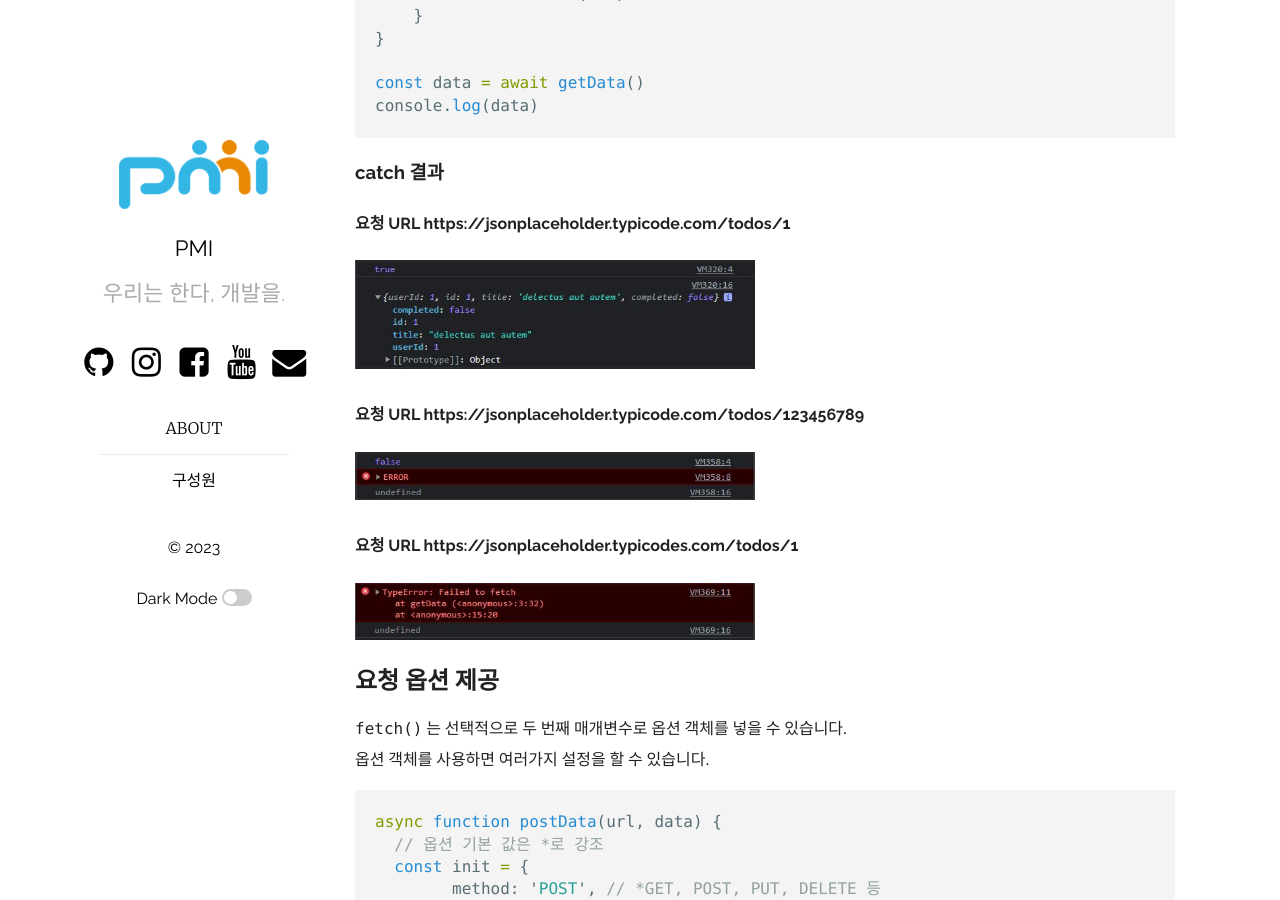
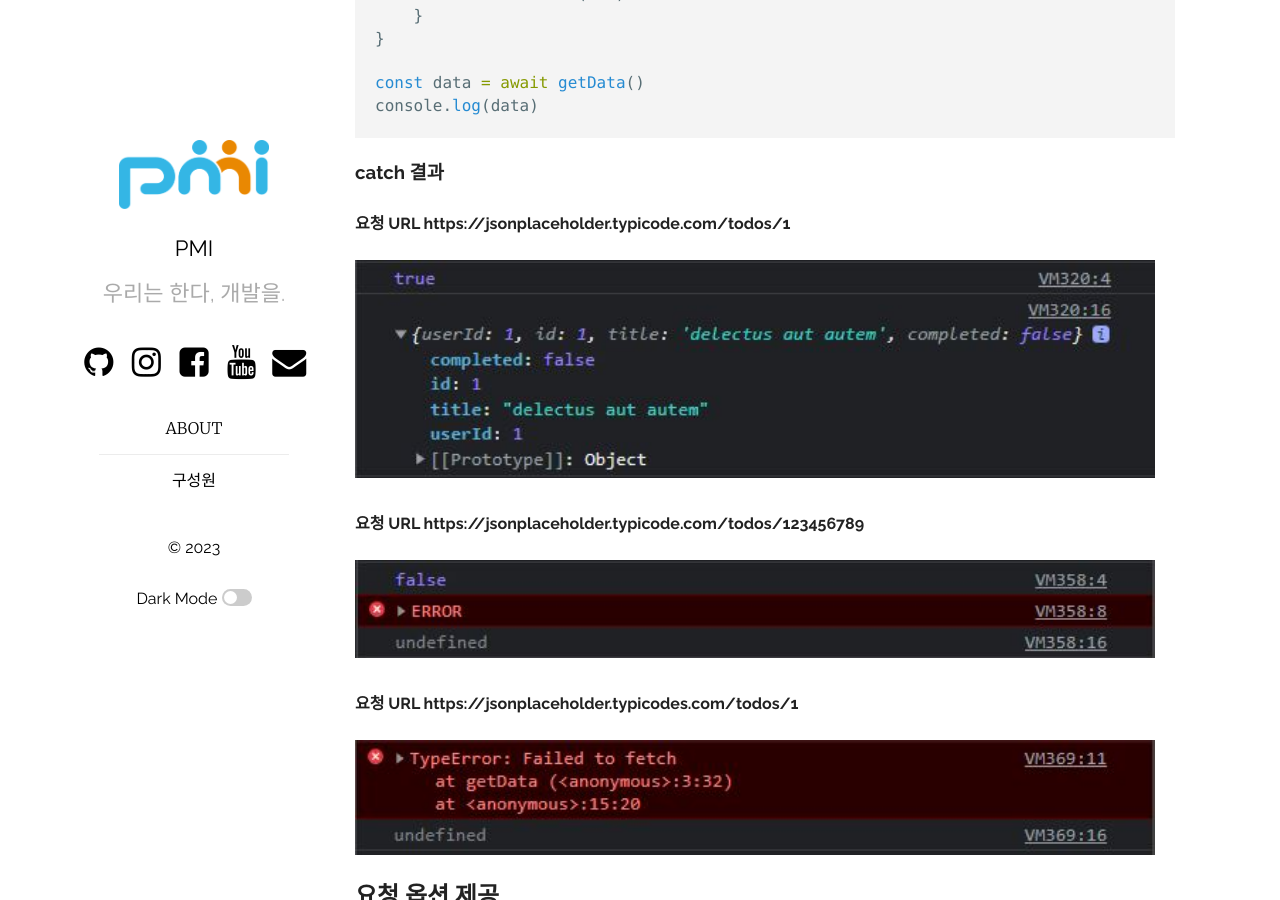
Before and after one commit to pmirnc-dev/pmirnc-dev.github.io, a Jekyll site: the page built from _posts/2023-03-27-fetch.md, in a window 1280 px wide and 900 px high, scrolled down 2074 px. Built offline with Jekyll 4.4.1, drawn with Linux system fonts in a browser that asks for light colours; comment, search, counter and statistics services are not loaded.

Commit message:
feat(post): Fetch API 게시물 이미지 넓이 수정

```diff
--- a/_posts/2023-03-27-fetch.md
+++ b/_posts/2023-03-27-fetch.md
@@ -87,13 +87,13 @@ console.log(data)
 
 ### catch 결과
 #### 요청 URL https://jsonplaceholder.typicode.com/todos/1
-<img src="/assets/images/ymshim/fetch/fetch-success-1.JPG" style="width: 100%; max-width: 400px; height: auto;" alt="fetch-success-1"/>
+<img src="/assets/images/ymshim/fetch/fetch-success-1.JPG" style="width: 100%; max-width: 800px; height: auto;" alt="fetch-success-1"/>
 
 #### 요청 URL https://jsonplaceholder.typicode.com/todos/123456789
-<img src="/assets/images/ymshim/fetch/fetch-error-1.JPG" style="width: 100%; max-width: 400px; height: auto;" alt="fetch-error-1"/>
+<img src="/assets/images/ymshim/fetch/fetch-error-1.JPG" style="width: 100%; max-width: 800px; height: auto;" alt="fetch-error-1"/>
 
 #### 요청 URL https://jsonplaceholder.typicodes.com/todos/1
-<img src="/assets/images/ymshim/fetch/fetch-error-2.JPG" style="width: 100%; max-width: 400px; height: auto;" alt="fetch-error-2"/>
+<img src="/assets/images/ymshim/fetch/fetch-error-2.JPG" style="width: 100%; max-width: 800px; height: auto;" alt="fetch-error-2"/>
 
 ## 요청 옵션 제공
 
```
